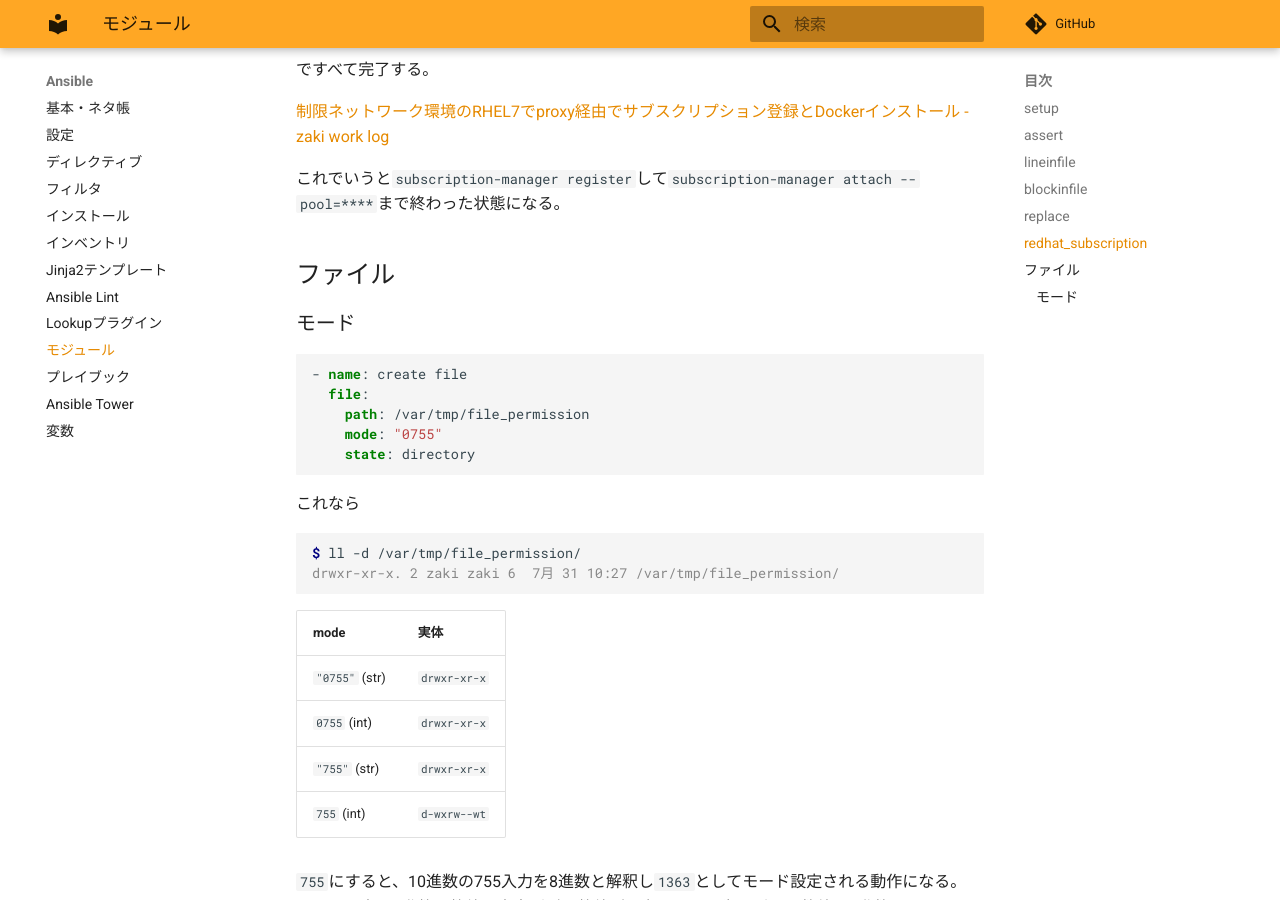
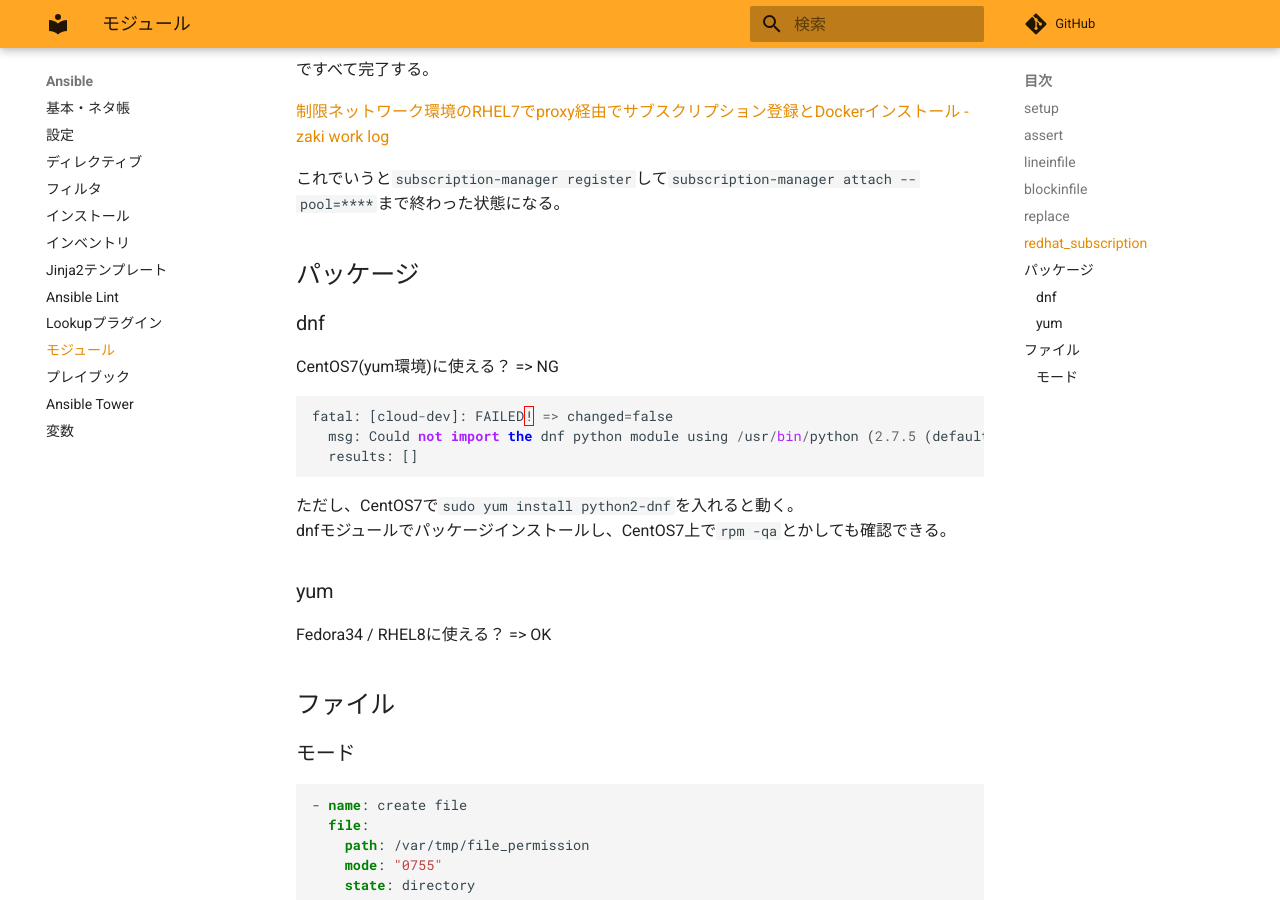
Before and after one commit to zaki-lknr/docs, an MkDocs documentation site: the page built from docs/Ansible/module.md, in a window 1280 px wide and 900 px high, scrolled down 4439 px. Built offline with MkDocs 1.6.1 and Material for MkDocs 9.7.7, drawn with Linux system fonts in a browser that asks for light colours; comment, search, counter and statistics services are not loaded.

Commit message:
add: ansible/module: yum/dnfのターゲット

````diff
--- a/docs/Ansible/module.md
+++ b/docs/Ansible/module.md
@@ -210,6 +210,25 @@ RHELのサブスクリプション割り当てを行う。
 
 これでいうと`subscription-manager register`して`subscription-manager attach --pool=****`まで終わった状態になる。
 
+## パッケージ
+
+### dnf
+
+CentOS7(yum環境)に使える？ => NG
+
+```
+fatal: [cloud-dev]: FAILED! => changed=false
+  msg: Could not import the dnf python module using /usr/bin/python (2.7.5 (default, Nov 16 2020, 22:23:17) [GCC 4.8.5 20150623 (Red Hat 4.8.5-44)]). Please install `python3-dnf` or `python2-dnf` package or ensure you have specified the correct ansible_python_interpreter. (attempted ['/usr/libexec/platform-python', '/usr/bin/python3', '/usr/bin/python2', '/usr/bin/python'])
+  results: []
+```
+
+ただし、CentOS7で`sudo yum install python2-dnf`を入れると動く。
+dnfモジュールでパッケージインストールし、CentOS7上で`rpm -qa`とかしても確認できる。
+
+### yum
+
+Fedora34 / RHEL8に使える？ => OK
+
 ## ファイル
 
 ### モード
````
